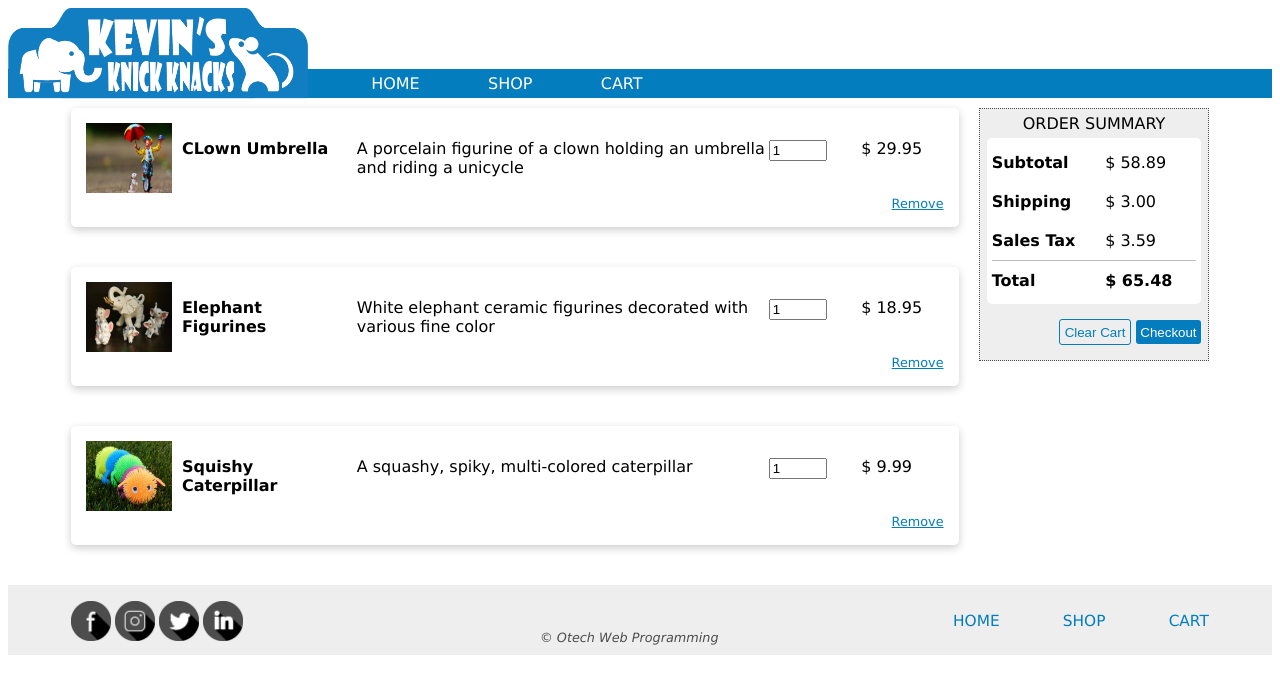
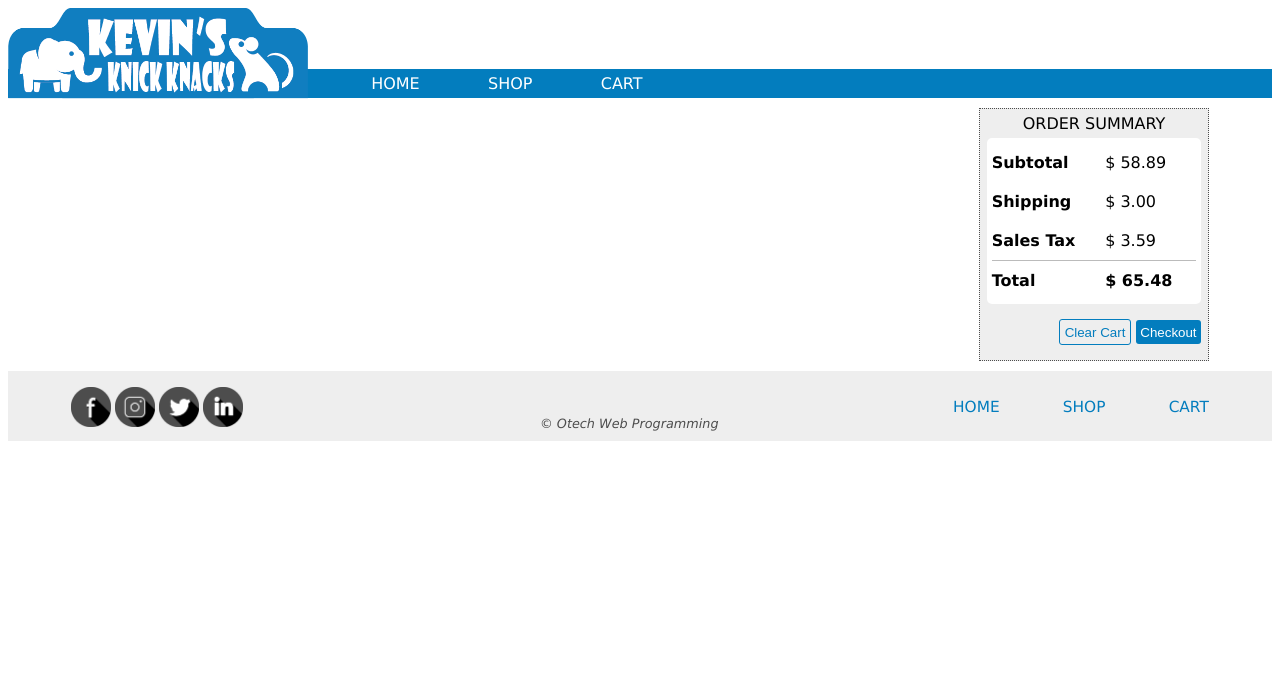
Before and after one commit to Mathofi/A2_Project_Deliverable, a plain HTML site: page cart.html in a window 1280 px wide. Drawn offline with Linux system fonts and the light colour scheme.

Commit message:
Add progress on cart.js.

```diff
--- a/cart.html
+++ b/cart.html
@@ -45,50 +45,7 @@
             </div>
         </aside>
         <div id="mainContentContainer">
-            <div id="cartCardContainer">
-                <div class="cartCard">
-                    <div class="cartCardFlex">
-                        <img src="images/shop/thumbnails/ClownUmbrella_Thumb.jpg" alt="Clown with an umbrella.">
-                        <p class="cartTitle">CLown Umbrella</p>
-                        <p class="cartDescription">A porcelain figurine of a clown holding an umbrella and riding a unicycle</p>
-                        <div class="cartQuantity">
-                            <input type="number" value="1" min="1" max="5">
-                        </div>
-                        <p class="cartPrice">&dollar; 29.95</p>
-                    </div>
-                    <p class="textAlignRight removeMargins">
-                        <a class="removeLink" href="#">Remove</a>
-                    </p>
-                </div>
-                <div class="cartCard">
-                    <div class="cartCardFlex">
-                        <img src="images/shop/thumbnails/ElephantFigurines_Thumb.jpg" alt="Elephant figurines.">
-                        <p class="cartTitle">Elephant Figurines</p>
-                        <p class="cartDescription">White elephant ceramic figurines decorated with various fine color</p>
-                        <div class="cartQuantity">
-                            <input type="number" value="1" min="1" max="5">
-                        </div>
-                        <p class="cartPrice">&dollar; 18.95</p>
-                    </div>
-                    <p class="textAlignRight removeMargins">
-                        <a class="removeLink" href="#">Remove</a>
-                    </p>
-                </div>
-                <div class="cartCard">
-                    <div class="cartCardFlex">
-                        <img src="images/shop/thumbnails/SquishyCaterpillar_Thumb.jpg" alt="Squishy Caterpillar.">
-                        <p class="cartTitle">Squishy Caterpillar</p>
-                        <p class="cartDescription">A squashy, spiky, multi-colored caterpillar</p>
-                        <div class="cartQuantity">
-                            <input type="number" value="1" min="1" max="5">
-                        </div>
-                        <p class="cartPrice">&dollar; 9.99</p>
-                    </div>
-                    <p class="textAlignRight removeMargins">
-                        <a class="removeLink" href="#">Remove</a>
-                    </p>
-                </div>
-            </div>
+            <div id="cartCardContainer"></div>
         </div>
     </main>
     <footer>
@@ -107,5 +64,8 @@
             &copy; Otech Web Programming
         </div>
     </footer>
+    <script src="js/products.js"></script>
+    <script src="js/app.js"></script>
+    <script src="js/cart.js"></script>
 </body>
 </html>
--- /dev/null
+++ b/js/cart.js
@@ -0,0 +1,24 @@
+let cartCardContainer = document.querySelector("#cartCardContainer");
+function displayCartProducts() {
+    clearStorageAndCart();
+    cartCardContainer.innerHTML = "";
+    if (cart.length > 0) {
+        cart.forEach()
+    }
+}
+                `
+                <div class="cartCard">
+                    <div class="cartCardFlex">
+                        <img src="images/shop/thumbnails/ClownUmbrella_Thumb.jpg" alt="Clown with an umbrella.">
+                        <p class="cartTitle">CLown Umbrella</p>
+                        <p class="cartDescription">A porcelain figurine of a clown holding an umbrella and riding a unicycle</p>
+                        <div class="cartQuantity">
+                            <input type="number" value="1" min="1" max="5">
+                        </div>
+                        <p class="cartPrice">&dollar; 29.95</p>
+                    </div>
+                    <p class="textAlignRight removeMargins">
+                        <a class="removeLink" href="#">Remove</a>
+                    </p>
+                </div>
+                `
```
